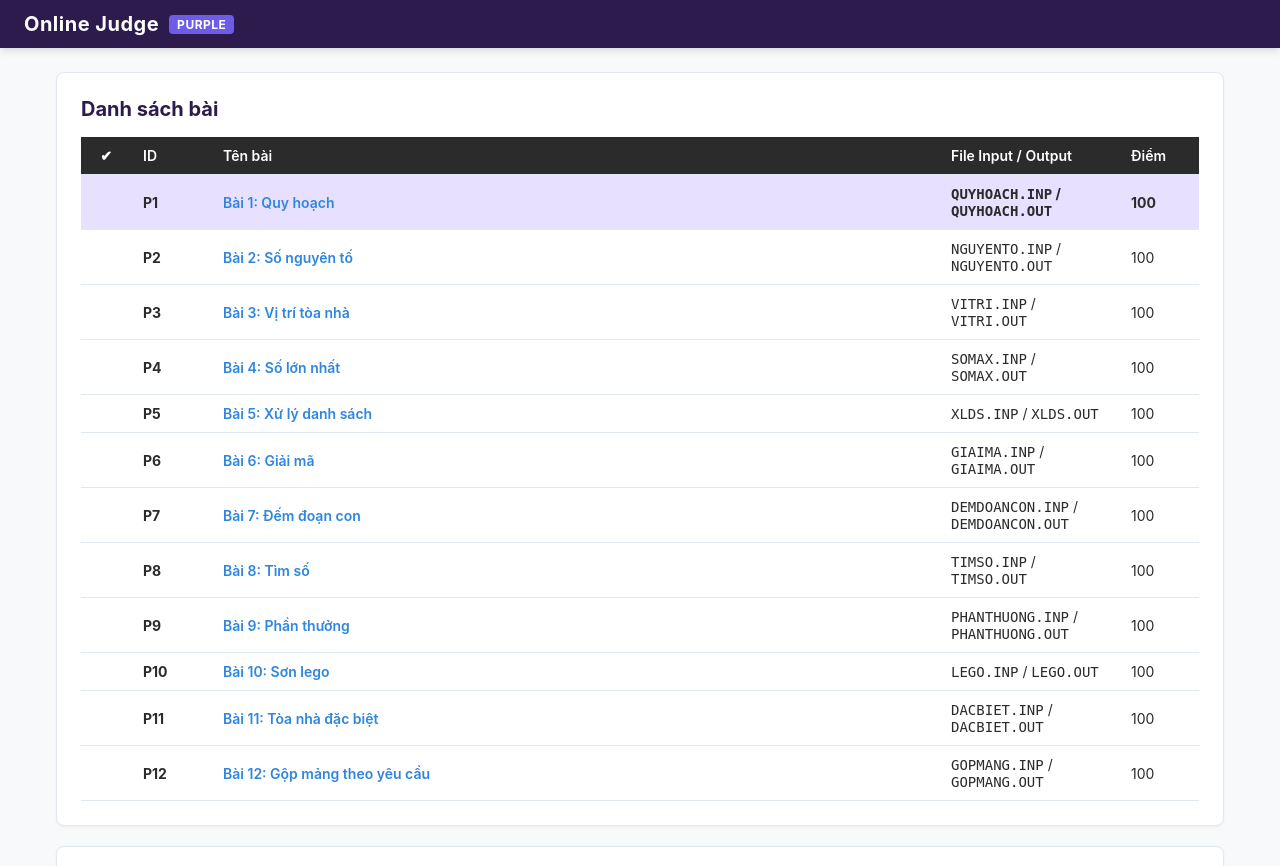
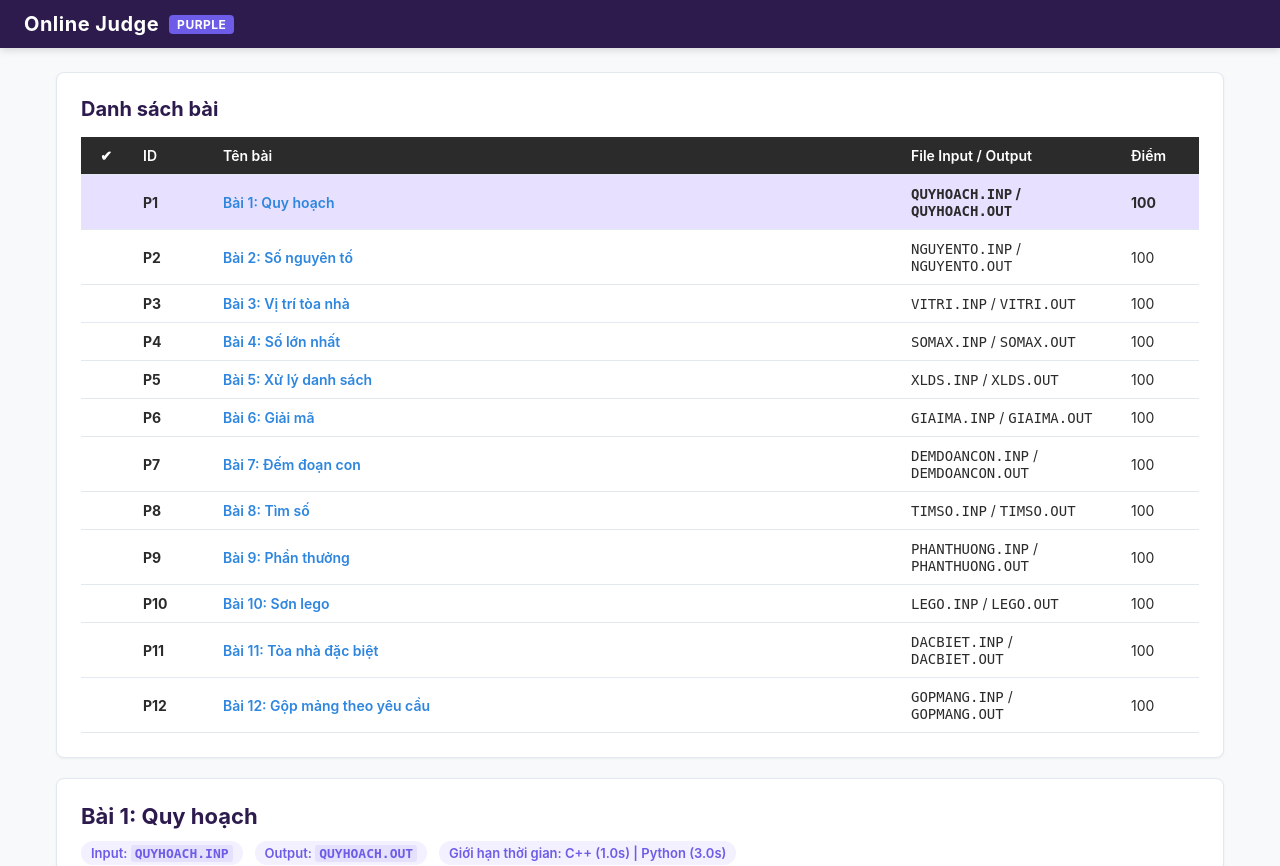
Before and after one commit to trikhacdang/my_oj, a Flask app: page / in a window 1280 px wide. Shown: the top 866 px of the page. Run offline with Flask 3, Linux system fonts and the light colour scheme.

Commit message:
Update index.html

```diff
--- a/templates/index.html
+++ b/templates/index.html
@@ -302,7 +302,7 @@
                     <th style="width: 50px; text-align: center;">✔</th>
                     <th style="width: 80px;">ID</th>
                     <th>Tên bài</th>
-                    <th style="width: 180px;">File Input / Output</th>
+                    <th style="width: 220px;">File Input / Output</th>
                     <th style="width: 80px;">Điểm</th>
                 </tr>
             </thead>
@@ -369,7 +369,6 @@
     const problems = JSON.parse(document.getElementById('problems-data').textContent);
     let currentPid = "1";
 
-    // Khởi tạo và khôi phục trạng thái từ LocalStorage
     function initStatus() {
         for (let pid in problems) {
             const savedStatus = localStorage.getItem("oj_status_" + pid);
@@ -387,14 +386,12 @@
     function selectProblem(pid) {
         currentPid = pid;
 
-        // Highlight hàng được chọn
         for (let id in problems) {
             const row = document.getElementById("row-" + id);
             if (row) row.classList.remove("active-row");
         }
         document.getElementById("row-" + pid).classList.add("active-row");
 
-        // Cập nhật nội dung bài tập
         const p = problems[pid];
         document.getElementById("p_title").innerText = p.title;
         document.getElementById("p_inp").innerText = p.input_file;
@@ -406,7 +403,6 @@
         document.getElementById("detail_container").style.display = "none";
     }
 
-    // Chọn bài 1 mặc định khi mở trang
     selectProblem("1");
     initStatus();
 
@@ -437,13 +433,11 @@
             detailEl.innerText = data.detail;
             detailContainer.style.display = "block";
 
-            // Cập nhật biểu tượng trạng thái ✔ hoặc ❌
             const iconEl = document.getElementById("status-icon-" + currentPid);
             if (data.status === "AC") {
                 iconEl.innerHTML = '<span class="status-ac">✔</span>';
                 localStorage.setItem("oj_status_" + currentPid, "AC");
             } else {
-                // Nếu chưa từng AC thì đánh dấu ❌
                 if (localStorage.getItem("oj_status_" + currentPid) !== "AC") {
                     iconEl.innerHTML = '<span class="status-wa">❌</span>';
                     localStorage.setItem("oj_status_" + currentPid, "WA");
```
